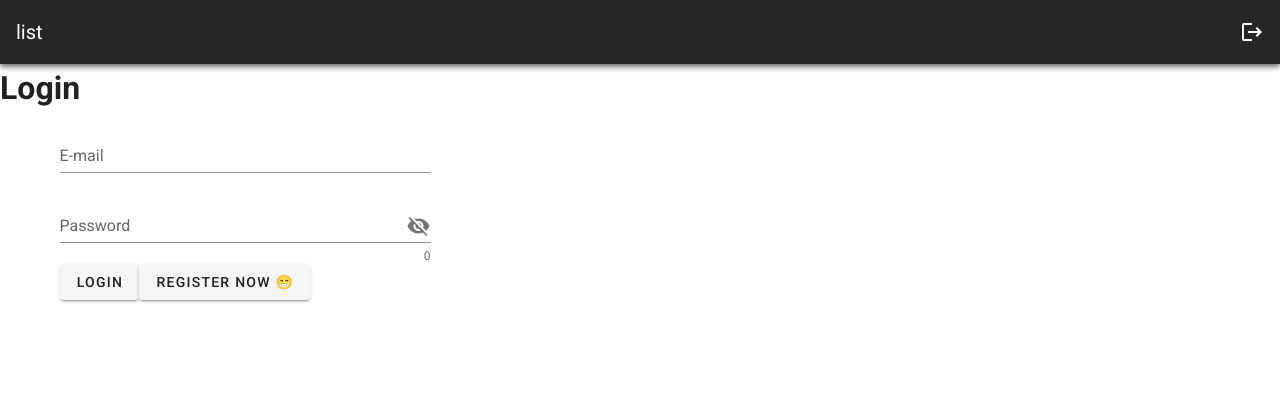
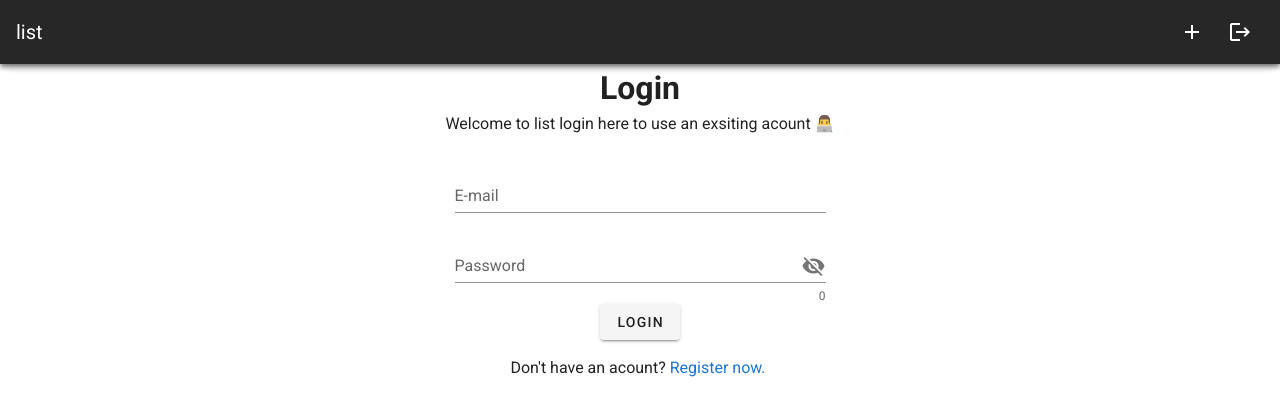
Before and after one commit to idobarlev/list, a Vue app: page /login in a window 1280 px wide. Shown: the top 416 px of the page. Built offline with nearby package versions, Linux system fonts and the light colour scheme; no server answers; sample sign-in values are in the browser's storage; what vue-resource would draw is missing.

Commit message:
CSS improves
⭐ Improving some CSS in login & auth
⭐Improve navbar

```diff
--- a/src/components/navbar.vue
+++ b/src/components/navbar.vue
@@ -4,9 +4,14 @@
       <v-toolbar-title>list</v-toolbar-title>
       <v-spacer></v-spacer>
 
-      <v-btn icon @click="signOut">
-        <v-icon>mdi-logout</v-icon>
-      </v-btn>
+      <div v-show="loggedIn">
+        <v-btn icon @click="createList">
+          <v-icon>mdi-plus</v-icon>
+        </v-btn>
+        <v-btn icon @click="signOut">
+          <v-icon>mdi-logout</v-icon>
+        </v-btn>
+      </div>
     </v-toolbar>
   </div>
 </template>
@@ -18,7 +23,7 @@ import "firebase/auth";
 export default {
   data() {
     return {
-      loggedIn: false,
+      loggedIn: false
     };
   },
   mounted() {
@@ -33,8 +38,9 @@ export default {
           this.$router.replace({ name: "login" });
         });
     },
+    createList() {},
     setupFirebase() {
-      firebase.auth().onAuthStateChanged((user) => {
+      firebase.auth().onAuthStateChanged(user => {
         if (user) {
           // User is signed in.
           this.loggedIn = true;
@@ -43,8 +49,8 @@ export default {
           this.loggedIn = false;
         }
       });
-    },
-  },
+    }
+  }
 };
 </script>
 
--- a/src/views/home.vue
+++ b/src/views/home.vue
@@ -8,6 +8,12 @@
 export default {
   data: () => ({
     //
-  }),
+  })
 };
 </script>
+
+<style lang="css" scoped>
+.home {
+  text-align: center;
+}
+</style>
--- a/src/views/login.vue
+++ b/src/views/login.vue
@@ -1,9 +1,10 @@
 <template>
   <div class="login">
     <h1>Login</h1>
+    <p>Welcome to list login here to use an exsiting acount 👨‍💻</p>
     <v-form v-model="valid" @submit.prevent="loginWithEmail">
       <v-container>
-        <v-row>
+        <v-row align="center" justify="center">
           <v-col cols="12" md="4">
             <v-text-field v-model="email" :rules="emailRules" label="E-mail" required></v-text-field>
             <v-text-field
@@ -20,7 +21,10 @@
           </v-col>
         </v-row>
         <v-btn type="submit">Login</v-btn>
-        <v-btn>Register now 😁</v-btn>
+        <p class="mr-1 mt-4">
+          Don't have an acount?
+          <a v-on:click="register()">Register now.</a>
+        </p>
       </v-container>
     </v-form>
   </div>
@@ -36,17 +40,20 @@ export default {
     password: "",
     showPassword: false,
     rules: {
-      required: (value) => !!value || "Required.",
-      min: (v) => v.length >= 8 || "Min 8 characters",
-      emailMatch: () => "The email and password you entered don't match",
+      required: value => !!value || "Required.",
+      min: v => v.length >= 8 || "Min 8 characters",
+      emailMatch: () => "The email and password you entered don't match"
     },
     email: "",
     emailRules: [
-      (v) => !!v || "E-mail is required",
-      (v) => /.+@.+/.test(v) || "E-mail must be valid",
-    ],
+      v => !!v || "E-mail is required",
+      v => /.+@.+/.test(v) || "E-mail must be valid"
+    ]
   }),
   methods: {
+    register() {
+      this.$router.replace({ name: "register" });
+    },
     loginWithEmail() {
       firebase
         .auth()
@@ -55,12 +62,15 @@ export default {
           console.log("login successfuly! 😁");
           this.$router.replace({ name: "home" });
         })
-        .catch((error) => (this.error = error));
-    },
-  },
+        .catch(error => (this.error = error));
+    }
+  }
 };
 </script>
 
 
 <style lang="css" scoped>
+.login {
+  text-align: center;
+}
 </style>
--- a/src/views/register.vue
+++ b/src/views/register.vue
@@ -1,9 +1,10 @@
 <template>
   <div class="register">
     <h1>Register</h1>
+    <p>Create here an acount</p>
     <v-form v-model="valid" @submit.prevent="registerWithEmail">
       <v-container>
-        <v-row>
+        <v-row align="center" justify="center">
           <v-col cols="12" md="4">
             <v-text-field v-model="email" :rules="emailRules" label="E-mail" required></v-text-field>
             <v-text-field
@@ -20,6 +21,10 @@
           </v-col>
         </v-row>
         <v-btn type="submit">Register</v-btn>
+        <p class="mr-1 mt-4">
+          Don't have an acount?
+          <a v-on:click="register()">Back to login.</a>
+        </p>
       </v-container>
     </v-form>
   </div>
@@ -35,17 +40,20 @@ export default {
     password: "",
     showPassword: false,
     rules: {
-      required: (value) => !!value || "Required.",
-      min: (v) => v.length >= 8 || "Min 8 characters",
-      emailMatch: () => "The email and password you entered don't match",
+      required: value => !!value || "Required.",
+      min: v => v.length >= 8 || "Min 8 characters",
+      emailMatch: () => "The email and password you entered don't match"
     },
     email: "",
     emailRules: [
-      (v) => !!v || "E-mail is required",
-      (v) => /.+@.+/.test(v) || "E-mail must be valid",
-    ],
+      v => !!v || "E-mail is required",
+      v => /.+@.+/.test(v) || "E-mail must be valid"
+    ]
   }),
   methods: {
+    register() {
+      this.$router.replace({ name: "login" });
+    },
     registerWithEmail() {
       firebase
         .auth()
@@ -54,11 +62,14 @@ export default {
           console.log("register successfuly! 😁");
           this.$router.replace({ name: "home" });
         })
-        .catch((error) => (this.error = error));
-    },
-  },
+        .catch(error => (this.error = error));
+    }
+  }
 };
 </script>
 
 <style lang="css" scoped>
+.register {
+  text-align: center;
+}
 </style>
```
Also changed, not shown: 2 other files (tests, documents, lock files or other folders).
